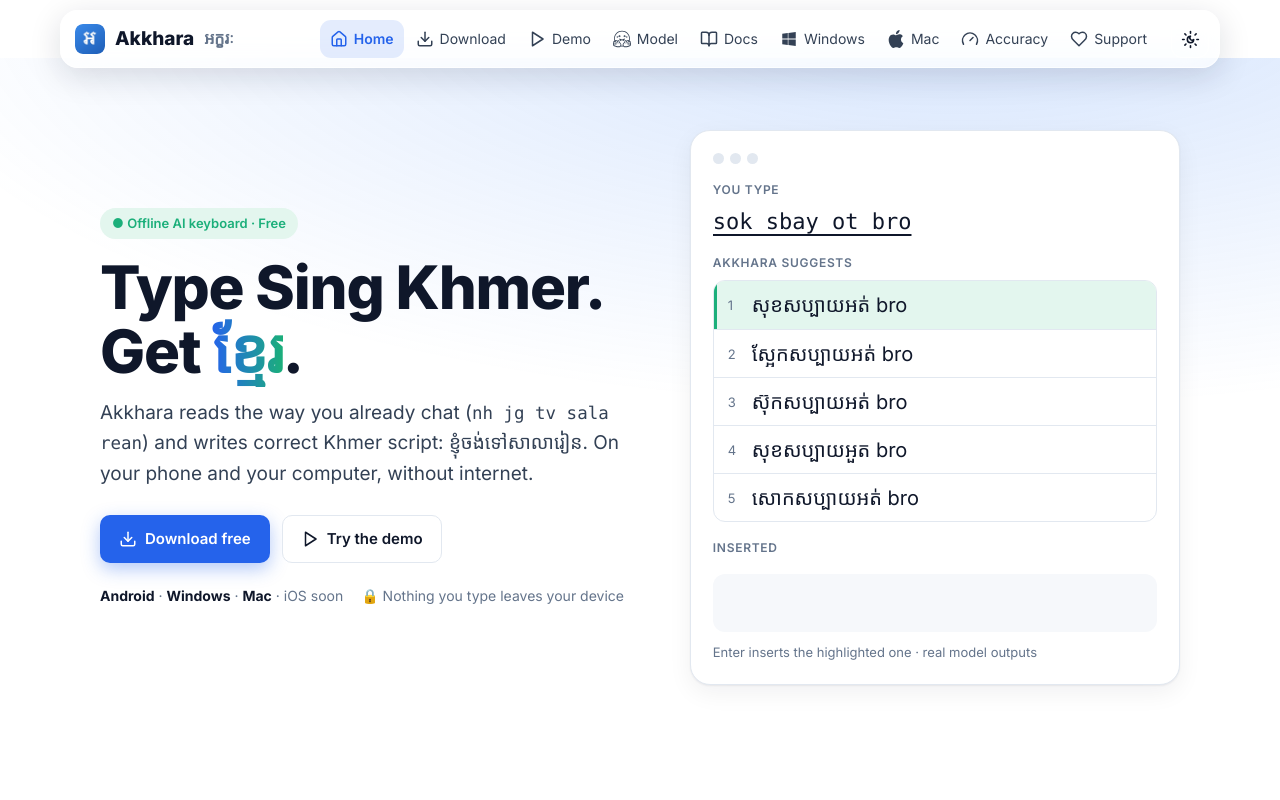
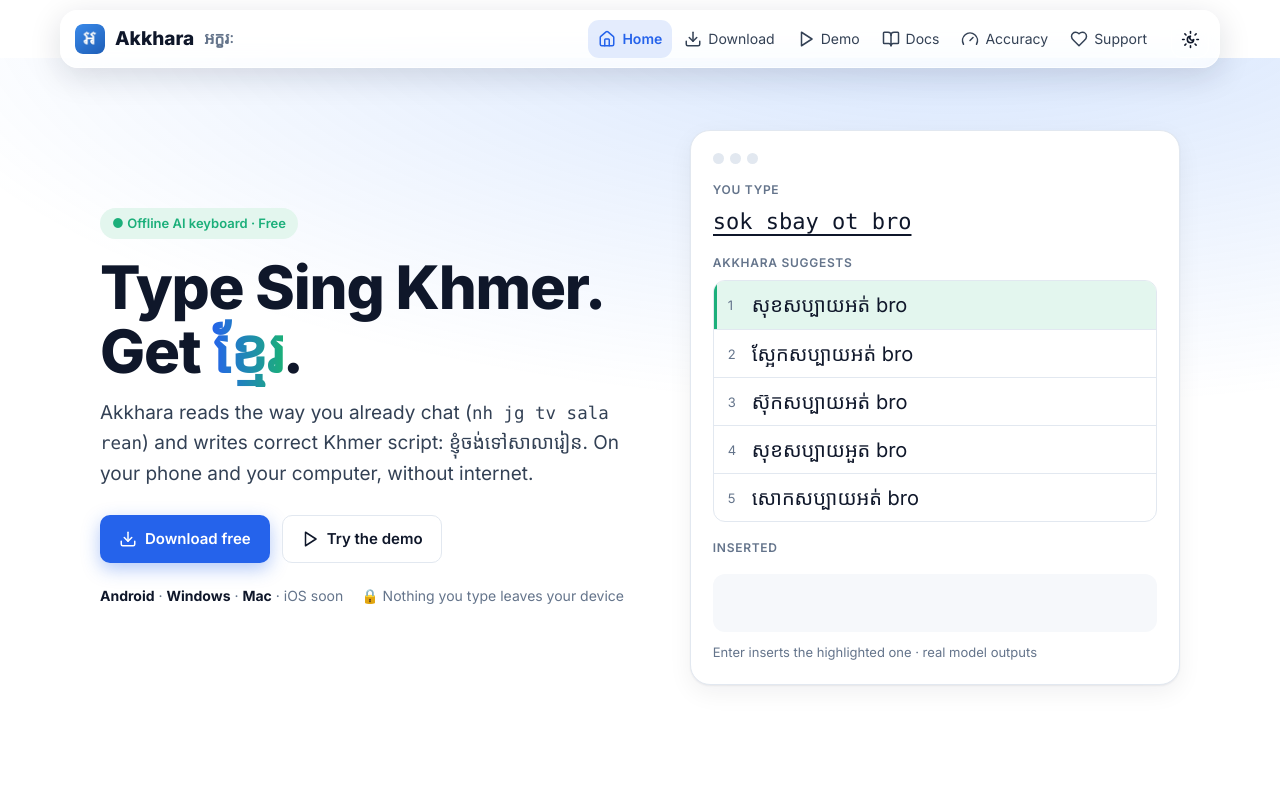
Before and after one commit to MuyleangIng/akkhara-web, a plain HTML site: page index.html in a window 1280 px wide. Shown: the top 800 px of the page. Drawn offline with Linux system fonts and the light colour scheme; no server answers; a web font is replaced by a local one.

Commit message:
Shorter navbar: keep the main links, the rest stay in the phone menu

```diff
--- a/index.html
+++ b/index.html
@@ -283,11 +283,8 @@ footer .wrap{display:flex;flex-wrap:wrap;gap:16px;justify-content:space-between}
       <a href="#top"><svg class="ic" aria-hidden="true"><use href="#i-house"/></svg><span>Home</span></a>
       <a href="#download"><svg class="ic" aria-hidden="true"><use href="#i-download"/></svg><span>Download</span></a>
       <a href="https://huggingface.co/spaces/muyleanging/Akkhara-Demo" target="_blank" rel="noopener"><svg class="ic" aria-hidden="true"><use href="#i-play"/></svg><span>Demo</span></a>
-      <a href="https://huggingface.co/muyleanging/Akkhara-Mini-Khmer-ONNX" target="_blank" rel="noopener"><svg class="ic ib" aria-hidden="true"><use href="#b-huggingface"/></svg><span class="lbl-x">Model</span></a>
       <a href="#docs"><svg class="ic" aria-hidden="true"><use href="#i-book-open"/></svg><span>Docs</span></a>
-      <a href="#windows"><svg class="ic ib" aria-hidden="true"><use href="#b-windows"/></svg><span class="lbl-x">Windows</span></a>
-      <a href="#mac"><svg class="ic ib" aria-hidden="true"><use href="#b-apple"/></svg><span class="lbl-x">Mac</span></a>
-      <a href="#numbers"><svg class="ic" aria-hidden="true"><use href="#i-gauge"/></svg><span class="lbl-x">Accuracy</span></a>
+      <a href="#numbers"><svg class="ic" aria-hidden="true"><use href="#i-gauge"/></svg><span>Accuracy</span></a>
       <a href="#support"><svg class="ic" aria-hidden="true"><use href="#i-heart"/></svg><span>Support</span></a>
     </div>
     <button id="theme" class="iconbtn" title="Light / dark" aria-label="Switch light or dark mode"><svg class="ic" aria-hidden="true"><use href="#i-sun-moon"/></svg></button>
```
